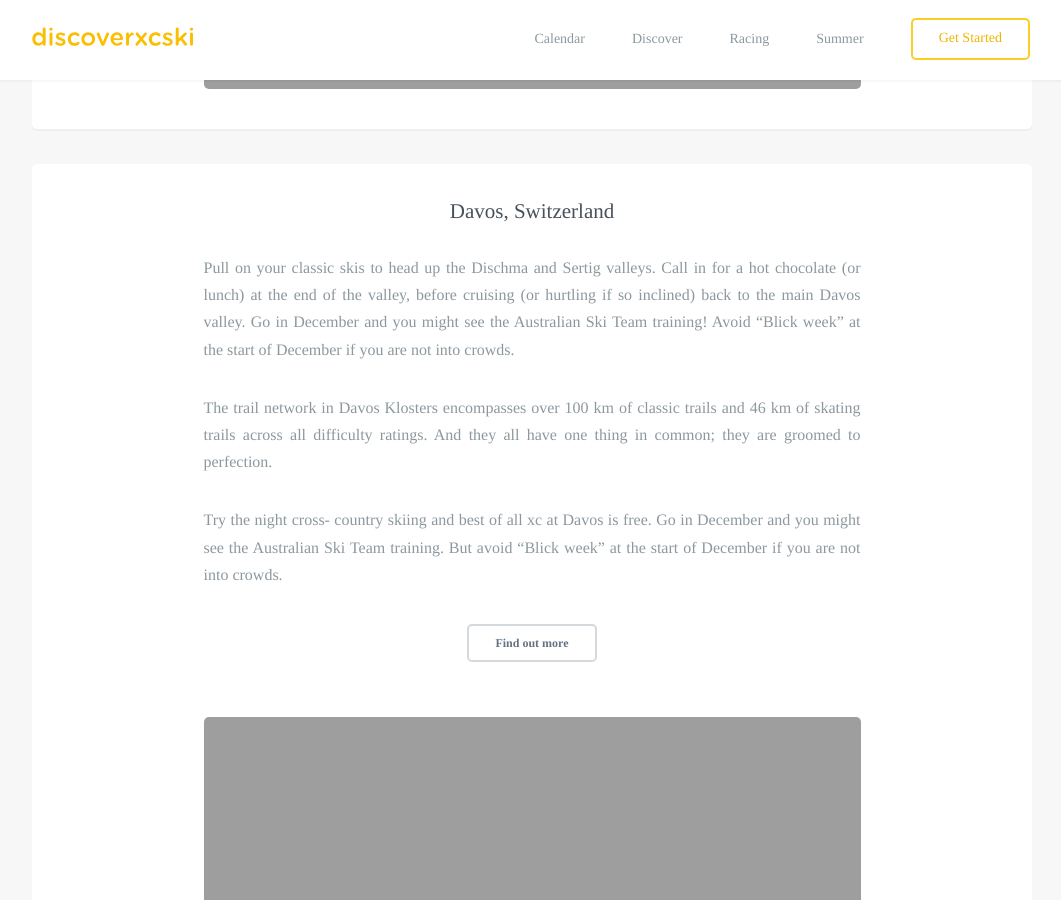
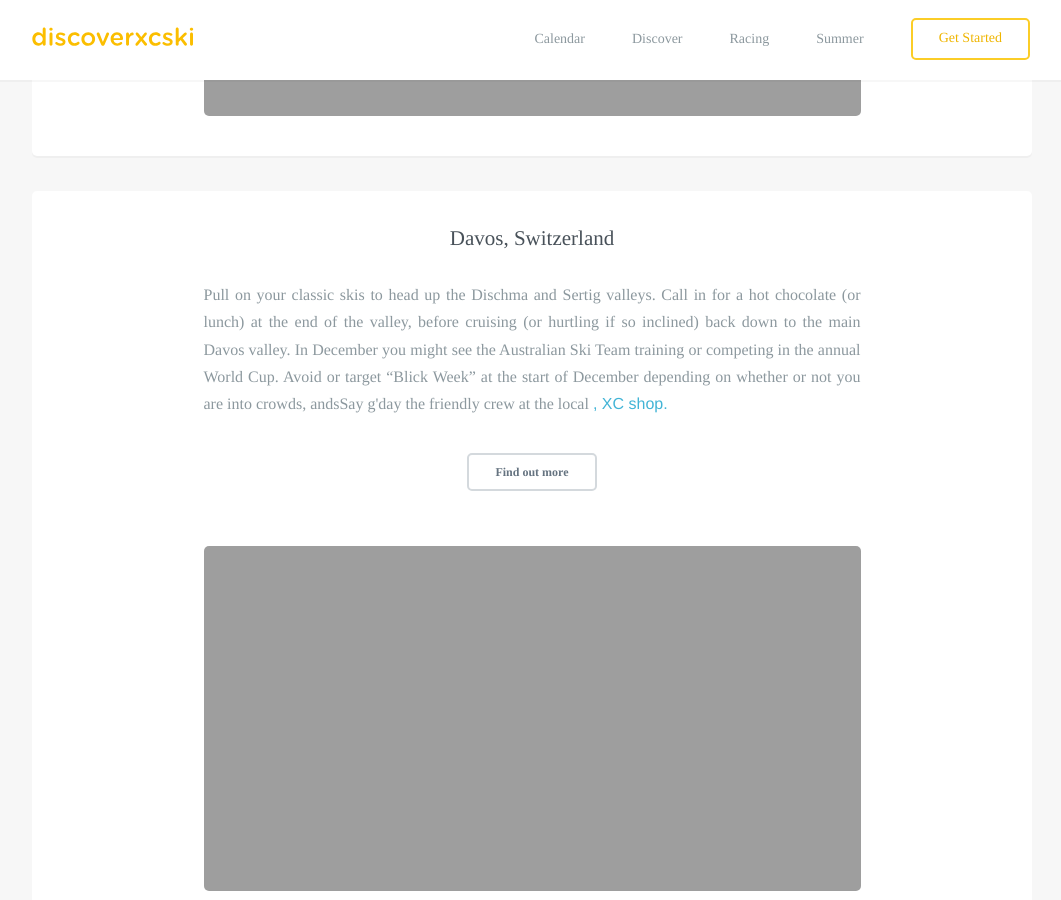
Before and after one commit to robcatto/robcatto.github.io, a Jekyll site: the page built from summer/endless-winter/index.html, in a window 1280 px wide and 900 px high, scrolled down 4979 px. Shown: the whole window, without its empty margins (108-1169 px from the left). Built offline with Jekyll 4.4.1, drawn with Linux system fonts in a browser that asks for light colours; some web fonts are replaced; Markdown is read by kramdown in place of the engine named in the settings; some of the changed text lies outside the part shown.

Commit message:
Update index.html

```diff
--- a/summer/endless-winter/index.html
+++ b/summer/endless-winter/index.html
@@ -95,7 +95,7 @@ layout: default
 
                         <section class="mobile_section" style="padding-bottom: 40px;">
                 <h3 class="heading__aligned--page" style="text-align: center;">Royal Gorge, USA</h3>
-                <p class="left__aligned--p"> <a href="http://www.royalgorge.com/xcski" target="_blank">Royal Gorge</a> is the largest cross country resort in the US, featuring 200km of groomed trails. The resort and ski school have had strong Australian connections going way back. There are also plenty of other cross country ski areas nearby, including <a href="http://www.tahoedonner.com/cross-country"target="_blank">Tahoe Donner</a>, <a href="https://tahoexc.org/"target="_blank">Lake Tahoe</a> and <a href="http://auburnskiclub.com/nordic/"target="_blank">Auburn Ski Club</a>.
+                <p class="left__aligned--p"> <a href="http://www.royalgorge.com/xcski" target="_blank">Royal Gorge</a> is the largest cross country skiing resort in the US, featuring 200km of groomed trails. The resort and ski school have had strong Australian connections going way back. There are also plenty of other cross country ski areas nearby, including <a href="http://www.tahoedonner.com/cross-country"target="_blank">Tahoe Donner</a>, <a href="https://tahoexc.org/"target="_blank">Lake Tahoe</a> and <a href="http://auburnskiclub.com/nordic/"target="_blank">Auburn Ski Club</a>.
                 </p>
 
                 <a class="button small dark" href="http://www.royalgorge.com/xcski" data-featurette="analytics-click-event" target="_blank" data-event-category="button" data-event-action="M: Clicked Design an iOS Game" data-event-label="Source: Homepage Alt" id="featurette-35">Find out more</a>
@@ -120,14 +120,8 @@ layout: default
 
                         <section class="mobile_section" style="padding-bottom: 40px;">
                 <h3 class="heading__aligned--page" style="text-align: center;">Davos, Switzerland</h3>
-                <p class="left__aligned--p">Pull on your classic skis to head up the Dischma and Sertig valleys. Call in for a hot chocolate (or lunch) at the end of the valley, before cruising (or hurtling if so inclined) back to the main Davos valley. Go in December and you might see the Australian Ski Team training! Avoid “Blick week” at the start of December if you are not into crowds.
-                <p class="left__aligned--p">The trail network in Davos Klosters encompasses over 100 km of classic trails and 46 km of skating trails across all difficulty ratings. And they all have one thing in common; they are groomed to perfection.
-
-                <p class="left__aligned--p">Try the night cross- country skiing and best of all xc at Davos is free. Go in December and you might see the Australian Ski Team training.  But avoid “Blick week” at the start of December if you are not into crowds.
-
-
-
-                </p>
+                <p class="left__aligned--p">Pull on your classic skis to head up the Dischma and Sertig valleys. Call in for a hot chocolate (or lunch) at the end of the valley, before cruising (or hurtling if so inclined) back down to the main Davos valley. In December you might see the Australian Ski Team training or competing in the annual World Cup. Avoid or target “Blick Week” at the start of December depending on whether or not you are into crowds, andsSay g'day the friendly crew at the local <a href="http://www.hofmaenner.com/go.cfm?english&language=de"Hofmanner </a>, XC shop.
+ </p>
                 <a class="button small dark" href="http://www.davos.ch/en/experience/winter/cross-country-skiing.html" data-featurette="analytics-click-event" target="_blank" data-event-category="button" data-event-action="M: Clicked Design an iOS Game" data-event-label="Source: Homepage Alt" id="featurette-35">Find out more</a>
                 <div class="one">
                 <div class="onelarge centered" style="
```
